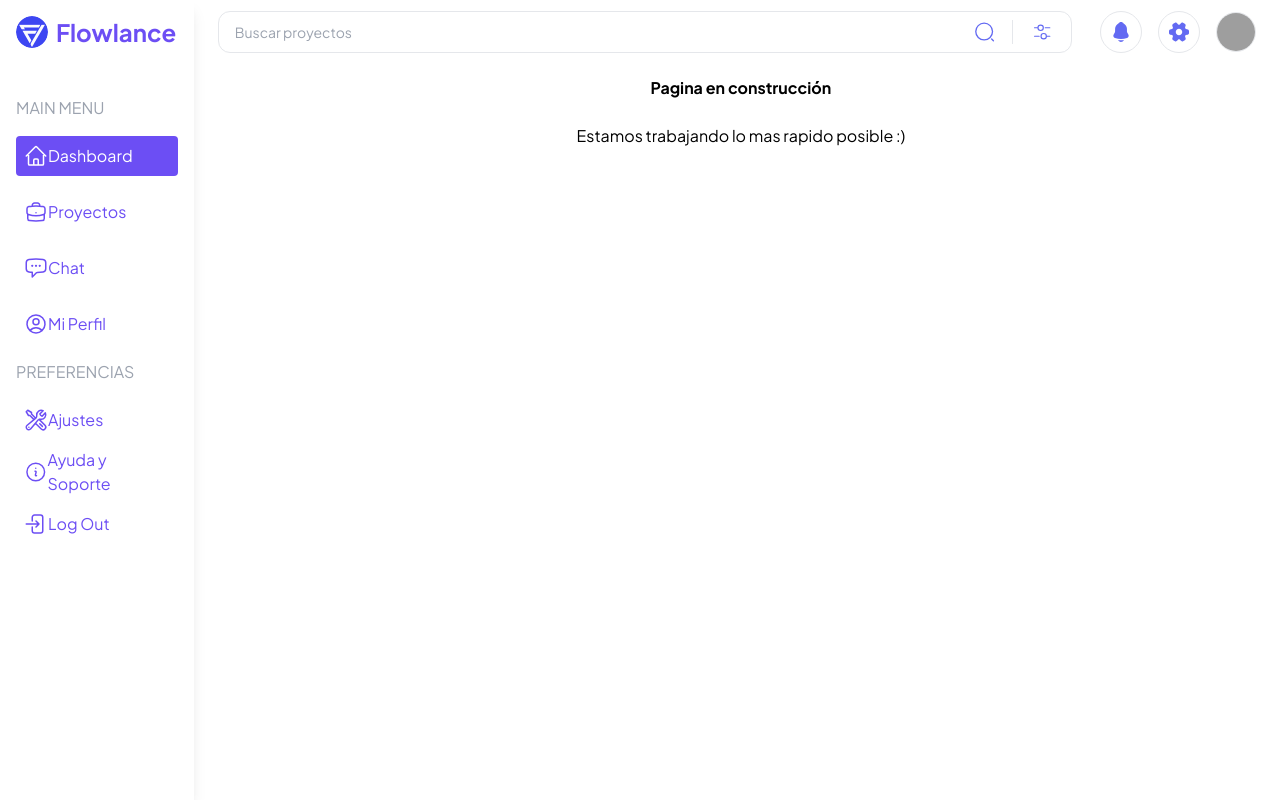
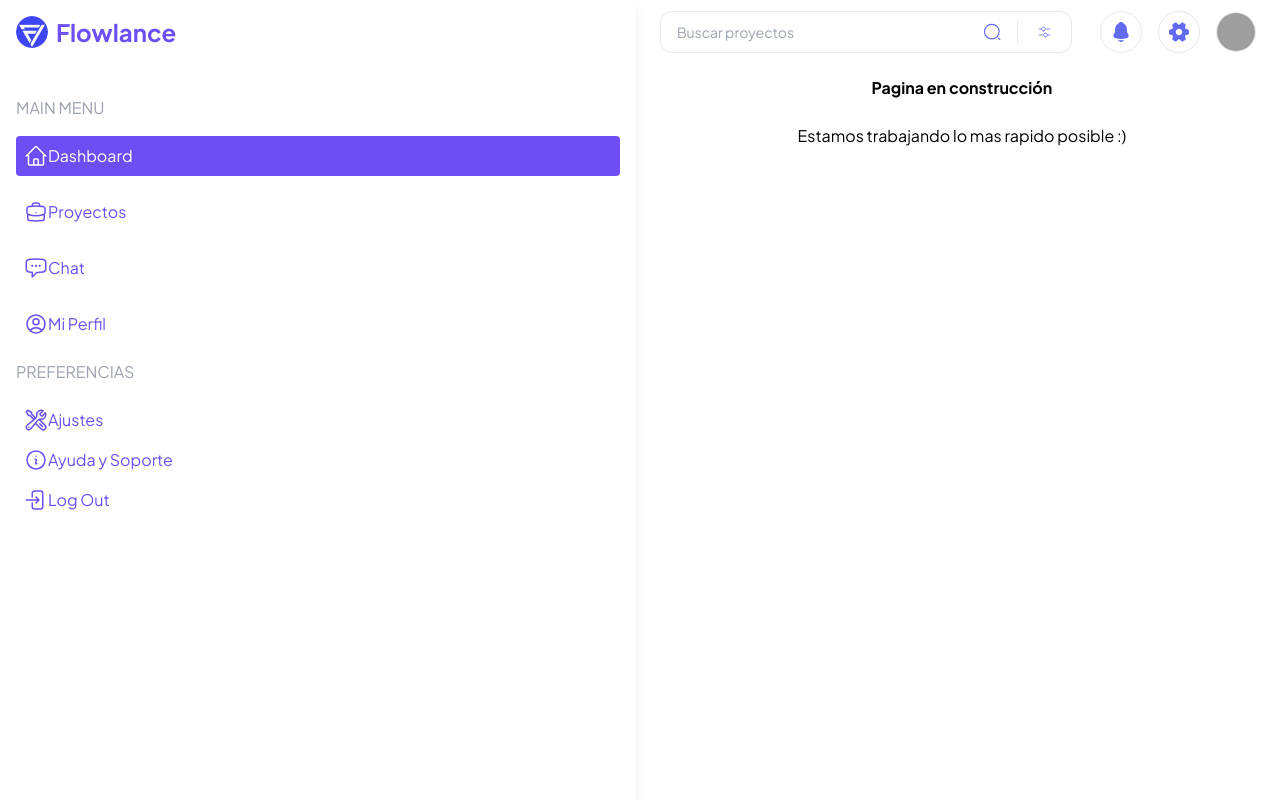
Before and after one commit to Rony7v7/Flowlance, a Django app: page /dashboard/ in a window 1280 px wide. Run offline with Django 5.2, Linux system fonts and the light colour scheme; the visitor is signed in with stand-in values (Sample User, id 1); some libraries are stand-ins or nearby versions; grey boxes are pictures that could not be loaded.

Commit message:
Update navbar.html

```diff
--- a/src/templates/navigation/navbar.html
+++ b/src/templates/navigation/navbar.html
@@ -1,4 +1,4 @@
-<nav class="flex flex-col h-screen p-4 space-y-4 w-56 bg-white shadow-lg">
+<nav class="flex flex-col h-screen p-4 space-y-4 w-full bg-white shadow-lg">
   <!-- Logo -->
   <div class="text-2xl font-bold mb-8">
     <a href="{% url 'home' %}" class="text-[#6C4EF4] flex items-center space-x-2">
```
